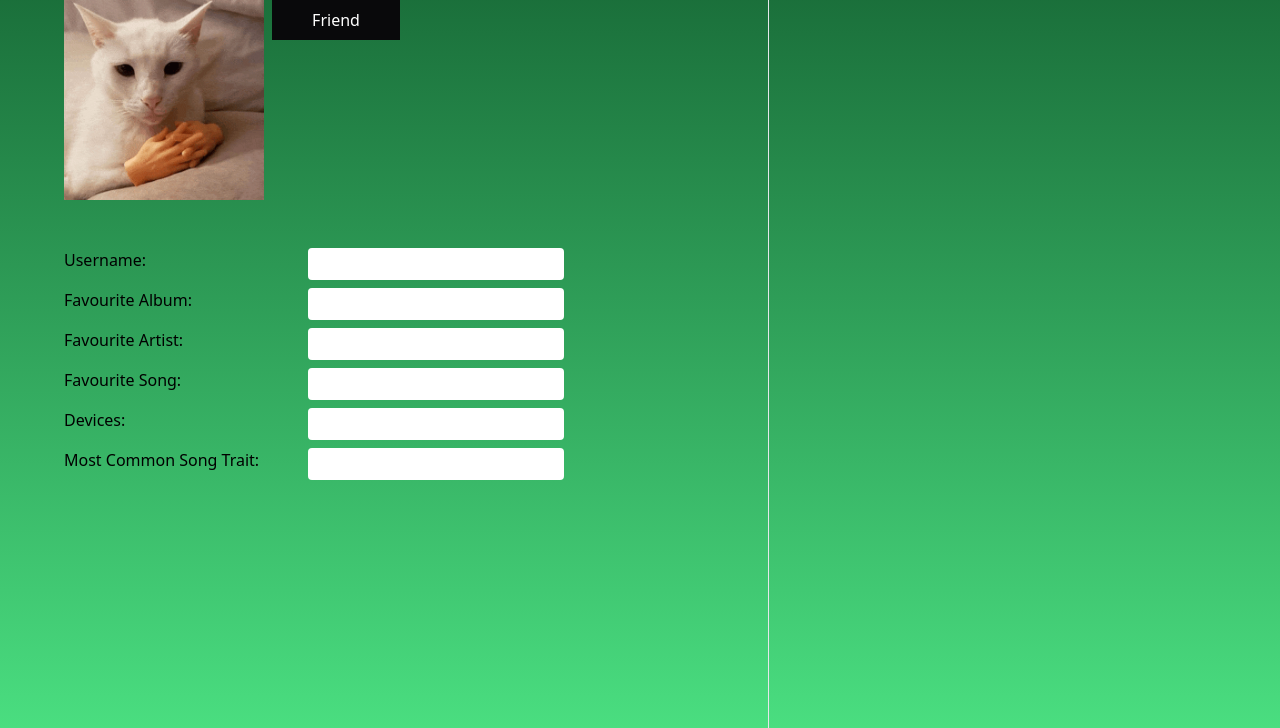
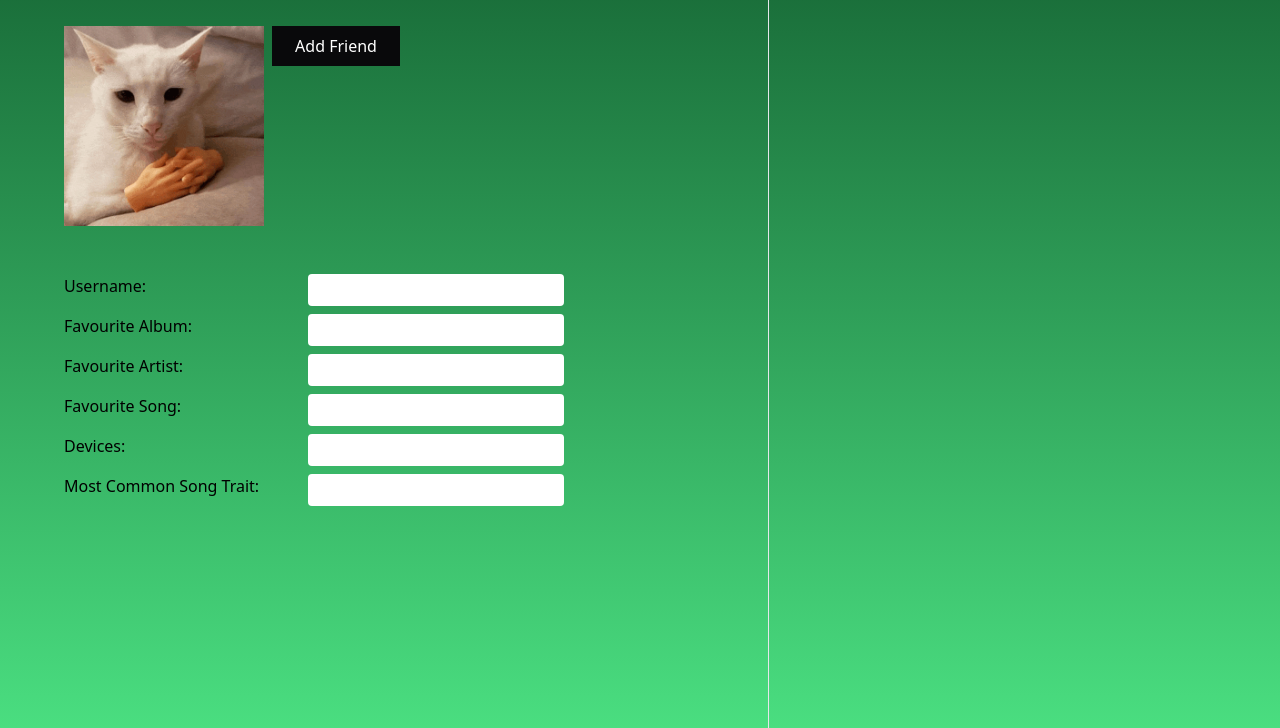
Before and after one commit to DC0400/WAD2_12B_Group_Project, a Django app: page /rankedify/profile in a window 1280 px wide. Shown: the part 72-800 px from the top of the page. Run offline with Django 3.2, Linux system fonts and the light colour scheme; some libraries are stand-ins or nearby versions.

Commit message:
Changed button text

```diff
--- a/templates/rankedify/profile.html
+++ b/templates/rankedify/profile.html
@@ -7,12 +7,12 @@
 
 {% block main-body %}
     <div class="page-splitter">
-        <div class="profile-content pl-[5%] w-[60%]">
+        <div class="profile-content pt-[2%] pl-[5%] w-[60%]">
             <div class="picture-and-friend flex gap-x-2">
                 <img width="200" src="{% static 'images/alrighty-then.gif' %}"/>
 
                 <button id="friend-button" onclick="toggleFriendButtonStatus(this)" class="h-10 bg-zinc-950 text-white semi-bold p-2 w-32">
-                    Friend
+                    Add Friend
                 </button>
             </div>
 
@@ -54,12 +54,12 @@
         function toggleFriendButtonStatus(friendButton) {
             let button_text = friendButton.textContent || friendButton.innerText;
 
-            if (button_text == "Friend") {
+            if (button_text == "Add Friend") {
                 friendButton.textContent = "Unfriend"
                 friendButton.innerText = "Unfriend"
             } else {
-                friendButton.textContent = "Friend"
-                friendButton.innerText = "Friend"
+                friendButton.textContent = "Add Friend"
+                friendButton.innerText = "Add Friend"
             }
         }
     </script>
```
